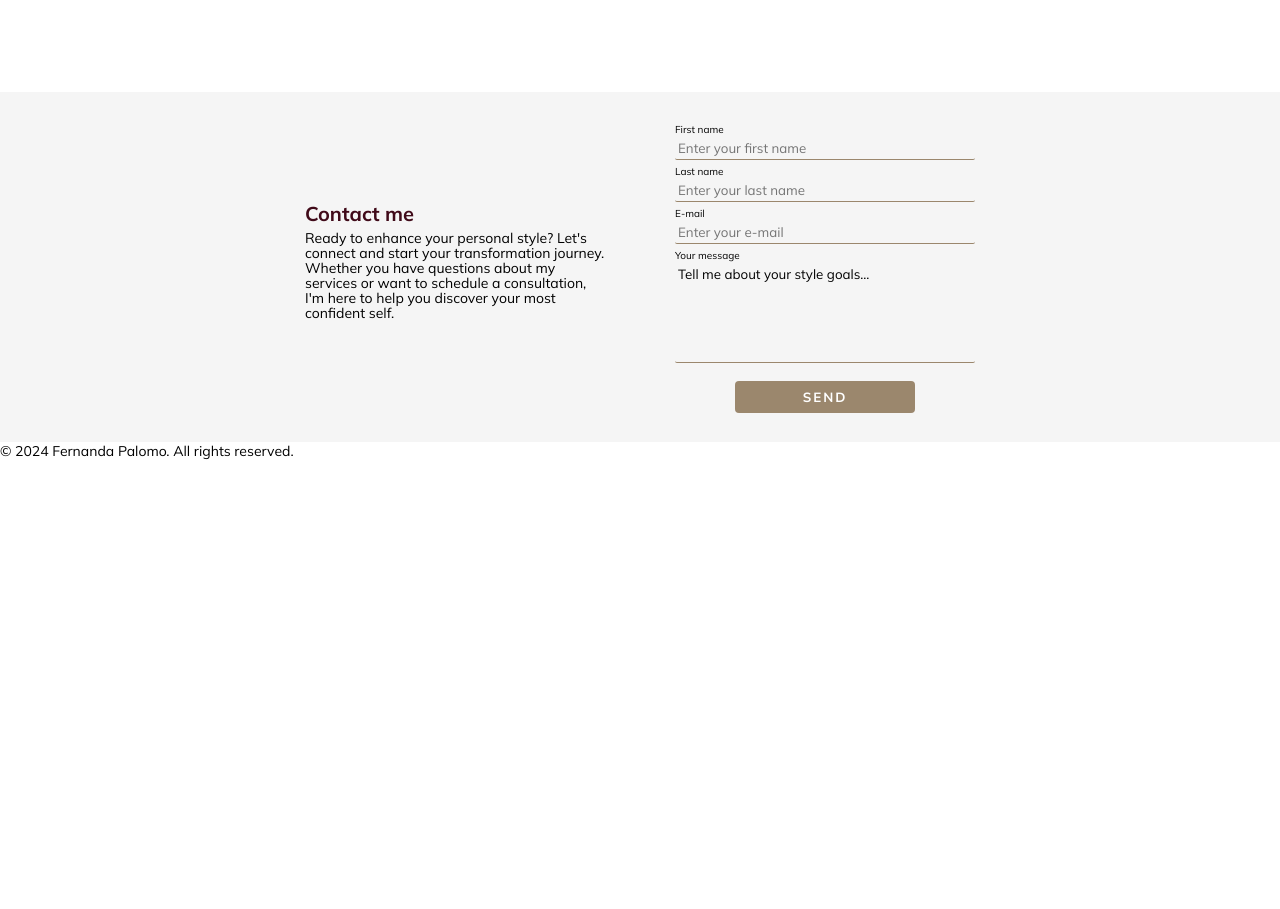
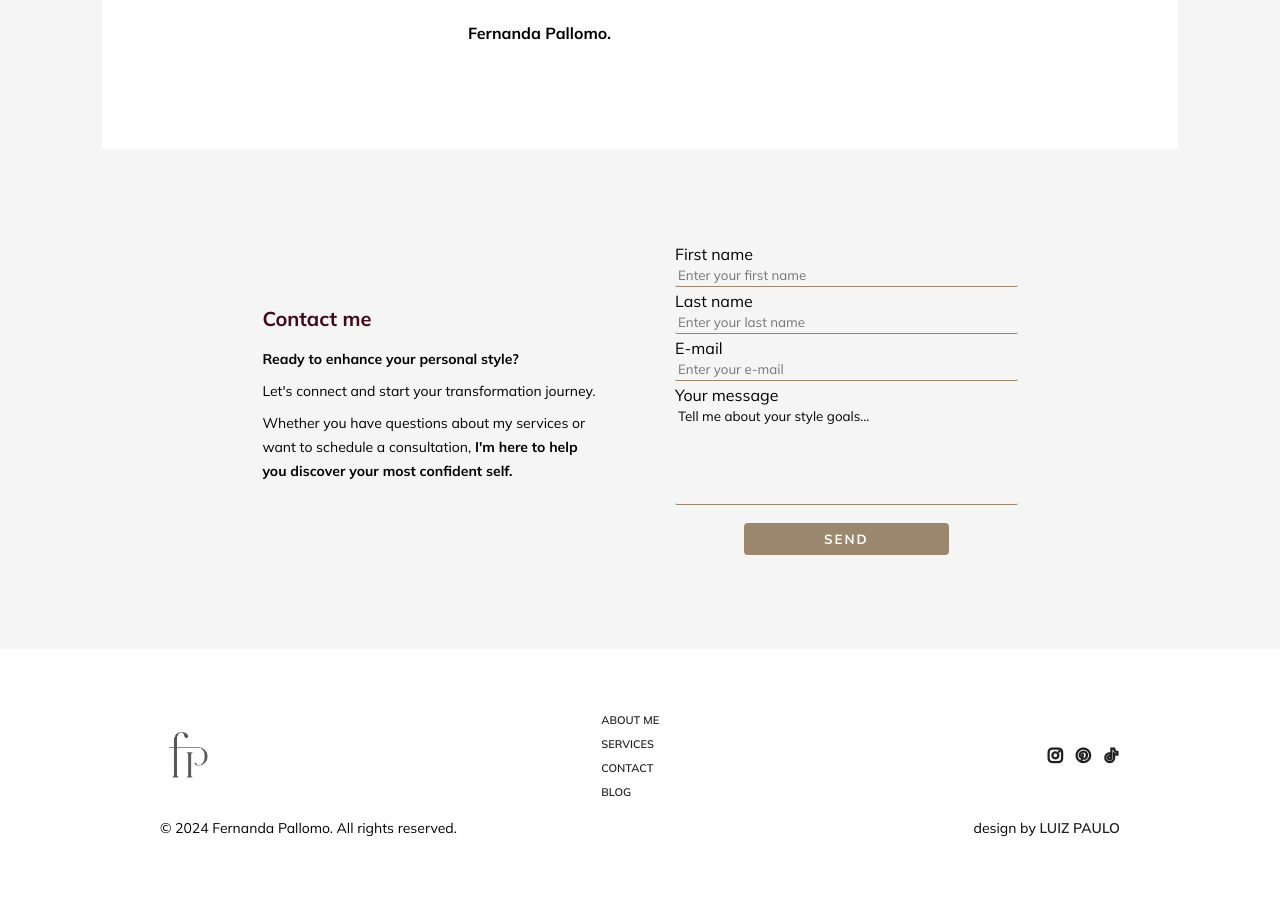
Before and after one commit to lpcsouza/fp-imgconsultant, a plain HTML site: page index.html in a window 1280 px wide. Shown: the part 1740-2649 px from the top of the page. Before the commit the page ends 2208 px from the top, so only its background shows below. Drawn offline with nearby package versions, Linux system fonts and the light colour scheme; a web font is replaced by a local one.

Commit message:
added footer

```diff
--- a/assets/css/style.css
+++ b/assets/css/style.css
@@ -26,10 +26,13 @@ html {
 
 main {
   background-color: var(--whiteSmoke);
+  padding-left: 8vw;
+  padding-right: 8vw;
 }
 
 a {
-  color: var(--secondaryColor);
+  color: var(--black);
+  font-weight: 600;
   text-transform: uppercase;
 }
 
@@ -99,10 +102,9 @@ p {
 .hero h1 {
   max-width: 80%;
   font-family: var(--secondary-font);
-  color: white;
+  color: var(--whiteSmoke);
   font-size: 3rem;
   font-style: italic;
-  text-shadow: 2px 2px 4px #3937378e;
 }
 
 /* SECTION: SERVICES */
@@ -112,8 +114,9 @@ p {
 }
 
 #services h2 {
-  font-size: 2rem;
+  font-size: 2.7rem;
   font-family: var(--secondary-font);
+  text-align: center;
 }
 
 .services-container {
@@ -220,15 +223,16 @@ button {
 /* CONTACT ME */
 
 #contact {
+  padding: 3.2rem 0;
   background-color: var(--backgroundColor);
-  height: 35rem;
+  height: 50rem;
   display: flex;
   align-items: center;
   justify-content: center;
 }
 
 .contact-wrapper {
-  padding: 4rem 10rem;
+  padding: 6.4rem 16rem;
   display: flex;
   justify-content: center;
   align-items: center;
@@ -236,22 +240,21 @@ button {
 }
 
 .contact-card {
-  width: 30rem;
+  width: 100%;
   display: flex;
   flex-direction: column;
   justify-content: center;
-  line-height: 1.5rem;
   font-family: var(--fontPrincipal);
 }
 
 .contact-card h2 {
   color: var(--secondaryColor);
   font-family: var(--fontSecondary);
-  margin-bottom: 1rem;
+  margin-bottom: 1.6rem;
 }
 
 label {
-  font-size: 1rem;
+  font-size: 1.6rem;
   display: block;
   margin-bottom: 0.1rem;
 }
@@ -281,6 +284,42 @@ textarea {
 textarea:focus,
 input:focus {
   outline: none;
+}
+
+/* SECTION: FOOTER */
+
+footer {
+  background-color: white;
+  padding: 6.4rem 16rem;
+}
+
+.nav-container-footer {
+  display: flex;
+  align-items: center;
+  justify-content: space-between;
+}
+
+.menu-footer {
+  display: flex;
+  flex-direction: column;
+  gap: 1rem;
+  font-size: 1.1rem;
+}
+
+.network-logo-footer {
+  display: flex;
+  flex-direction: row;
+  gap: 1rem;
+}
+
+.footer-copyright {
+  margin-top: 20px;
+  width: 100%;
+  height: auto;
+  display: flex;
+
+  justify-content: space-between;
+  align-items: center;
 }
 
 /* RESPONSIVIDADE */
--- a/index.html
+++ b/index.html
@@ -50,7 +50,6 @@
        <!--  <i class="ri-youtube-line"></i> -->
       </div>
     </header>
-    <main>
     <section class="hero-container">
       <div class="hero">
         <h1>
@@ -58,6 +57,8 @@
         </h1>
       </div>
     </section>
+    <main>
+
     <section id="services">
       <h2>Services</h2>
       <div class="services-container">
@@ -105,9 +106,11 @@
       </div></section>
     <section id="contact">
       <div class="contact-wrapper">
-        <div class="contact-card">
+        <div class="contact-card text-content">
           <h2>Contact me</h2>
-          <p>Ready to enhance your personal style? Let's connect and start your transformation journey. Whether you have questions about my services or want to schedule a consultation, I'm here to help you discover your most confident self.</p>
+          <p><strong>Ready to enhance your personal style?</strong></p>
+          <p>Let's connect and start your transformation journey.</p>
+          <p>Whether you have questions about my services or want to schedule a consultation,<strong> I'm here to help you discover your most confident self.</strong></p>
         </div>
         <form action="https://formspree.io/f/xrbglygy"
             method="POST"
@@ -136,8 +139,29 @@
 
     </section>
   </main>
-    <footer<div class="footer-content">
-      <p>&copy; 2024 Fernanda Palomo. All rights reserved.</p>
+    <footer>
+      <div class="nav-container-footer">
+      <div class="logo-wrapper">
+        <a href="#"><img class="logo" src="./assets/img/logo.png" alt="logo" /></a>
+        </div>
+        <nav class="nav-wrapper-footer">
+          <ul class="menu-footer" id="menu" role="menu">
+            <li><a href="#about">About me</a></li>
+            <li><a href="#services">Services</a></li>
+            <li><a href="#contact">Contact</a></li>
+            <li><a href="#">Blog</a></li>
+          </ul>
+        </nav>
+        <div class="network-logo-footer">
+          <a href="https://www.instagram.com/stylewithfernanda/" target="_blank"><i class="ri-instagram-line"></i></a>
+          <a href="https://br.pinterest.com/stylewithfernanda/" target="_blank"><i class="ri-pinterest-line"></i></a>
+          <a href="https://www.tiktok.com/@stylewithfernanda" target="_blank"><i class="ri-tiktok-line"></i></a>
+         <!--  <i class="ri-youtube-line"></i> -->
+        </div>
+      </div>
+      <div class="footer-copyright">
+      <p>&copy; 2024 Fernanda Pallomo. All rights reserved.</p>
+      <p>design by <a href="#">Luiz Paulo</a></p>
       </footer>
   </body>
 </html>
```
